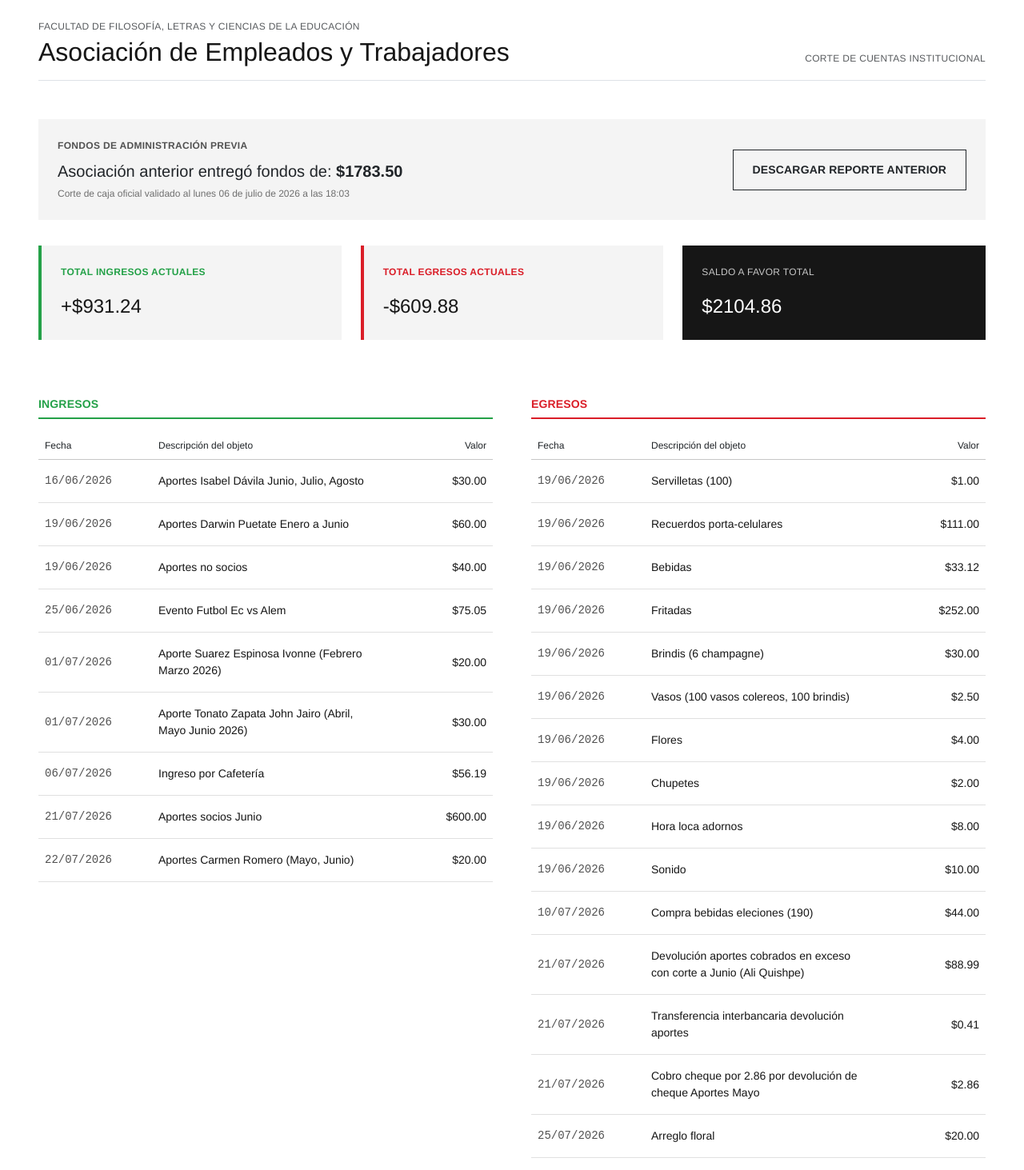
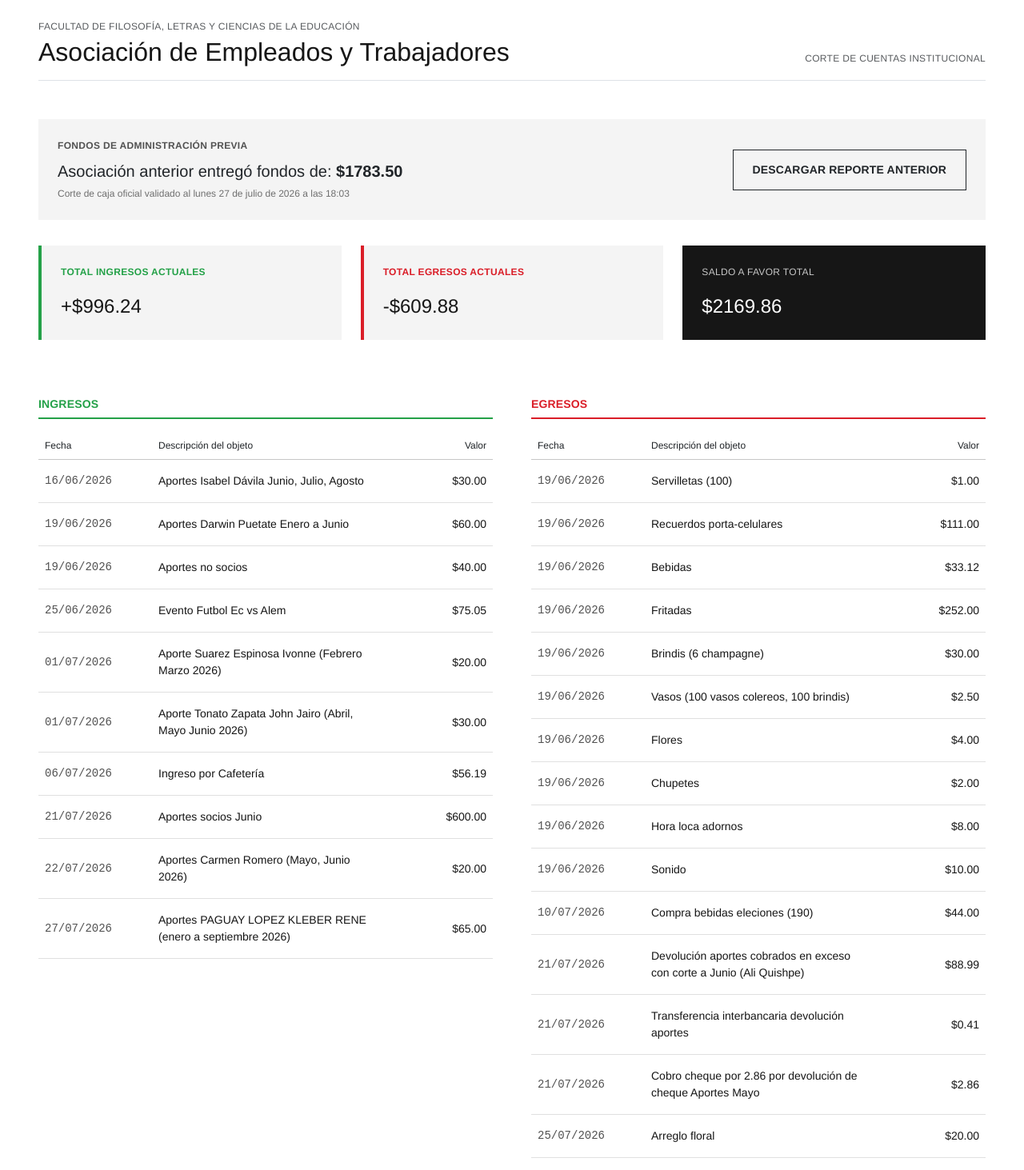
Before and after one commit to jjorgeadrian007/cuentas_aso, a React (Vite) app: page / in a window 1280 px wide. Shown: the top 1463 px of the page at 80% size. Built offline with nearby package versions, Linux system fonts and the light colour scheme.

Commit message:
Aportes Klever

```diff
--- a/src/App.jsx
+++ b/src/App.jsx
@@ -14,7 +14,8 @@ export default function DashboardAsociacion() {
     { id: 6, fecha: "01/07/2026", nombre: "Aporte Tonato Zapata John Jairo (Abril, Mayo Junio 2026)", valor: 30.00 },
     { id: 7, fecha: "06/07/2026", nombre: "Ingreso por Cafetería", valor: 56.19 },
     { id: 8, fecha: "21/07/2026", nombre: "Aportes socios Junio", valor: 600.00 },
-    { id: 9, fecha: "22/07/2026", nombre: "Aportes Carmen Romero (Mayo, Junio)", valor: 20.00 },
+    { id: 9, fecha: "22/07/2026", nombre: "Aportes Carmen Romero (Mayo, Junio 2026)", valor: 20.00 },
+    { id: 10, fecha: "27/07/2026", nombre: "Aportes PAGUAY LOPEZ KLEBER RENE (enero a septiembre 2026)", valor: 65.00 },
 
   ]);
 
@@ -33,7 +34,7 @@ export default function DashboardAsociacion() {
     { id: 12, fecha: "21/07/2026", nombre: "Devolución aportes cobrados en exceso con corte a Junio (Ali Quishpe)", valor: 88.99 },
     { id: 13, fecha: "21/07/2026", nombre: "Transferencia interbancaria devolución aportes", valor: 0.41 },
     { id: 14, fecha: "21/07/2026", nombre: "Cobro cheque por 2.86 por devolución de cheque Aportes Mayo", valor: 2.86 },
-    { id: 14, fecha: "25/07/2026", nombre: "Arreglo floral", valor: 20 },
+    { id: 15, fecha: "25/07/2026", nombre: "Arreglo floral", valor: 20 },
 
   ]);
 
@@ -87,7 +88,7 @@ export default function DashboardAsociacion() {
               Asociación anterior entregó fondos de: <span className="fw-semibold">${FONDOS_ANTERIORES.toFixed(2)}</span>
             </p>
             <small className="d-block mt-1" style={{ fontSize: '12px', color: '#6f6f6f' }}>
-              Corte de caja oficial validado al  lunes 06 de julio de 2026 a las 18:03
+              Corte de caja oficial validado al  lunes 27 de julio de 2026 a las 18:03
             </small>
           </div>
           <div className="col-md-4 text-md-end">
```
